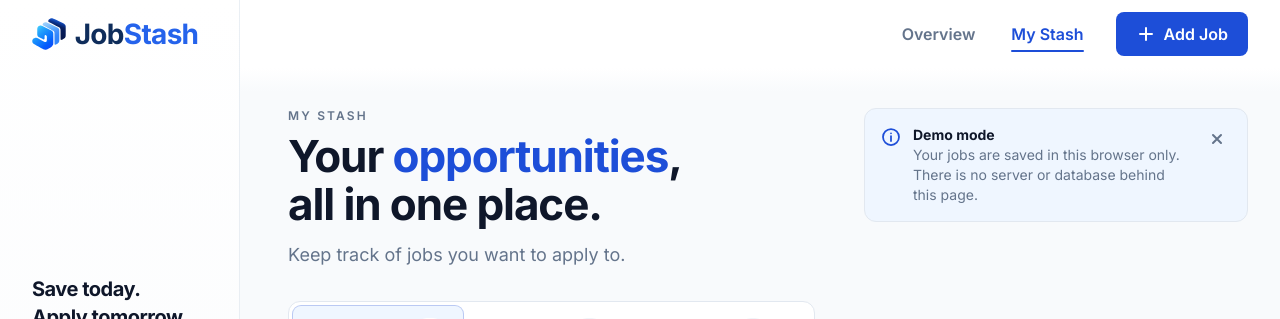
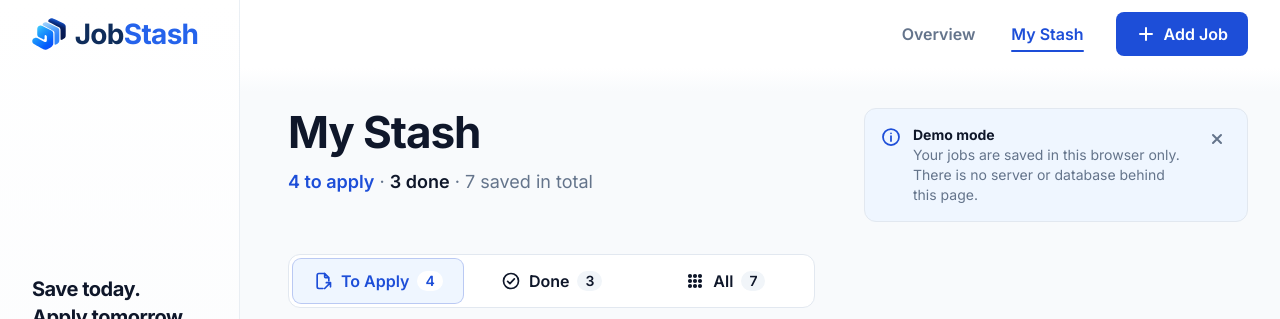
Before and after one commit to EnzoProg-ctrl/JobStash, a React (Vite) app in the folder client/: page /stash in a window 1280 px wide. Shown: the top 319 px of the page. Built offline with nearby package versions, Linux system fonts and the light colour scheme; no server answers.

Commit message:
Updated dashboard texts

```diff
--- a/client/src/pages/StashPage.jsx
+++ b/client/src/pages/StashPage.jsx
@@ -254,6 +254,8 @@ export default function StashPage() {
     accepted: doneMatches.filter((job) => job.outcome === 'accepted').length,
     rejected: doneMatches.filter((job) => job.outcome === 'rejected').length,
   }
+  // For the line under the title: every saved job, whatever the search says.
+  const toApplyTotal = jobs.filter((job) => job.status !== 'done').length
   // filter() already makes a new array, so sorting it leaves `jobs` untouched.
   const visible = matches
     .filter((job) => tab === 'all' || job.status === tab)
@@ -280,13 +282,23 @@ export default function StashPage() {
   return (
     <section>
       <div className="flex flex-col gap-6 md:flex-row md:items-start md:justify-between">
+        {/* A plain title: the brand column (BrandAside.jsx) already says what
+            JobStash is for. Under it, where the stash stands right now, from
+            every saved job (searching doesn't change it). The line keeps its
+            height while loading, so nothing jumps when the numbers arrive. */}
         <div>
-          <p className="text-xs font-semibold tracking-[0.18em] text-muted uppercase">My Stash</p>
-          <h1 className="mt-2 text-[2rem] leading-[1.1] font-bold tracking-tight text-ink md:text-[2.75rem]">
-            Your <span className="text-brand-blue">opportunities</span>,
-            <br className="hidden sm:block" /> all in one place.
-          </h1>
-          <p className="mt-3 text-lg text-muted">Keep track of jobs you want to apply to.</p>
+          <h1 className="text-[2rem] leading-[1.1] font-bold tracking-tight text-ink md:text-[2.75rem]">My Stash</h1>
+          <p className="mt-3 min-h-7 text-lg text-muted">
+            {status === 'ready' && jobs.length > 0 && (
+              <>
+                <span className="font-semibold text-brand-blue">{toApplyTotal} to apply</span>
+                {' · '}
+                <span className="font-semibold text-ink">{jobs.length - toApplyTotal} done</span>
+                {' · '}
+                {jobs.length} saved in total
+              </>
+            )}
+          </p>
         </div>
         <DemoNotice className="md:max-w-sm" />
       </div>
```
